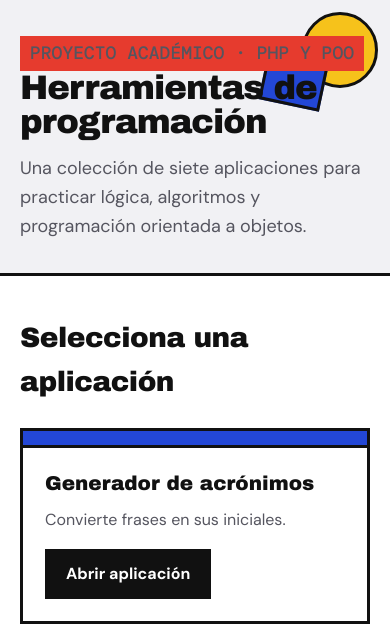
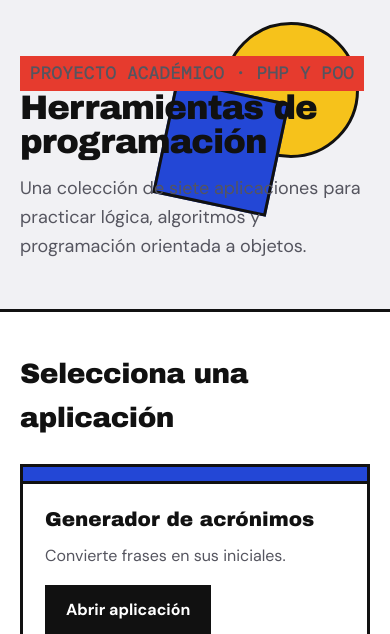
Before and after one commit to srodriguezb-png/php_011, a PHP site: page / in a window 390 px wide. Shown: the top 634 px of the page. Run offline with PHP 8.4, Linux system fonts and the light colour scheme.

Commit message:
cambios en es css

```diff
--- a/CSS/estilos.css
+++ b/CSS/estilos.css
@@ -428,45 +428,3 @@ tr:nth-child(even) td {
 .inline-form {
     display: inline;
 }
-
-/* CELULARES */
-
-@media (max-width: 700px) {
-    .hero {
-        padding: 36px 0 32px;
-    }
-
-    .hero::before {
-        width: 70px;
-        height: 70px;
-        right: 12px;
-        top: 12px;
-    }
-
-    .hero::after {
-        width: 56px;
-        height: 56px;
-        right: 64px;
-        top: 44px;
-    }
-
-    .panel {
-        padding: 16px;
-    }
-
-    .cards {
-        grid-template-columns: 1fr;
-    }
-
-    table {
-        display: block;
-        overflow-x: auto;
-    }
-}
-
-@media (prefers-reduced-motion: reduce) {
-    * {
-        transition: none !important;
-        animation: none !important;
-    }
-}
```
